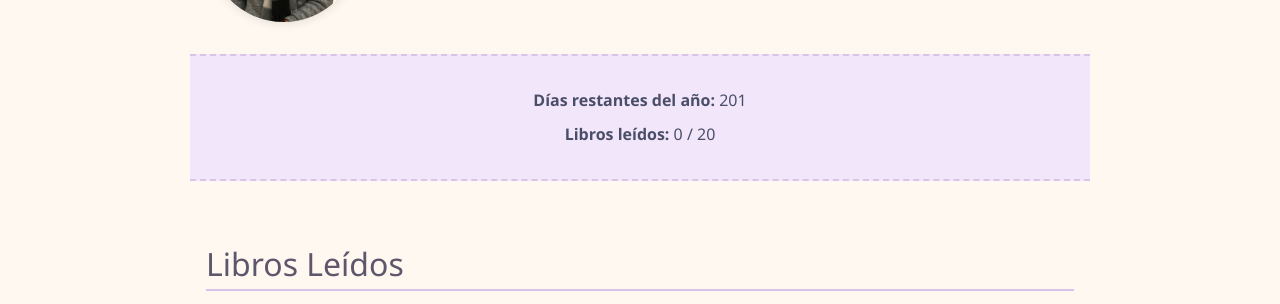
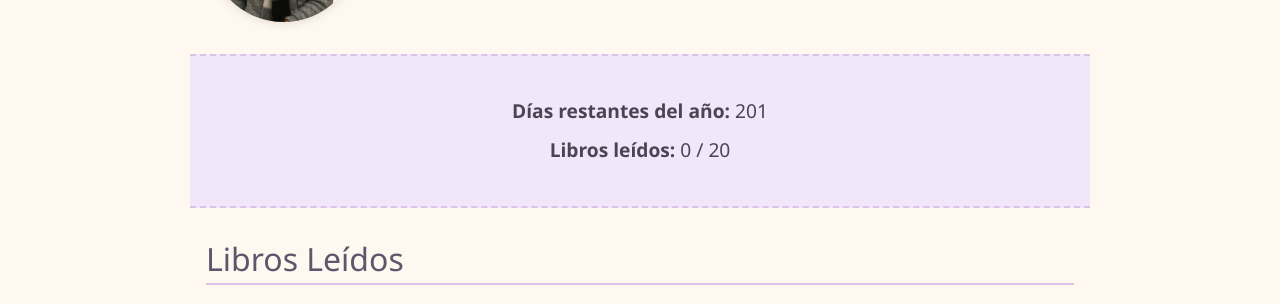
Before and after one commit to mmanromero/progra-web, a plain HTML site: page index.html in a window 1280 px wide. Shown: the part 493-797 px from the top of the page. Drawn offline with nearby package versions, Linux system fonts and the light colour scheme.

Commit message:
contador!!!

```diff
--- a/style.css
+++ b/style.css
@@ -221,23 +221,22 @@ body {
   }
 /* === Progreso de Lectura y Cuenta Regresiva === */
 .progreso {
-  width: 100vw; /* ocupa todo el ancho visible */
-  background-color: #f2e6fa; /* violeta pastel */
-  padding: 1.5rem 1rem;
-  margin: 0 auto 2rem auto;
+  width: 100%;
+  background-color: #f2e6fa; /* violeta suave */
   border-top: 2px dashed #d9c3e6;
   border-bottom: 2px dashed #d9c3e6;
+  padding: 2rem 1rem;
+  text-align: center;
 }
 
 .contador {
   max-width: 900px;
-  margin: auto;
-  text-align: center;
+  margin: 0 auto;
 }
 
 .contador p {
-  font-size: 1rem;
-  font-weight: normal;
   margin: 0.5rem 0;
-  color: #4a4e69;
+  font-size: 1.2rem;
+  color: #4b4453;
+  font-weight: 400;
 }
```
Also changed, not shown: index.html (line endings or trailing spaces).
